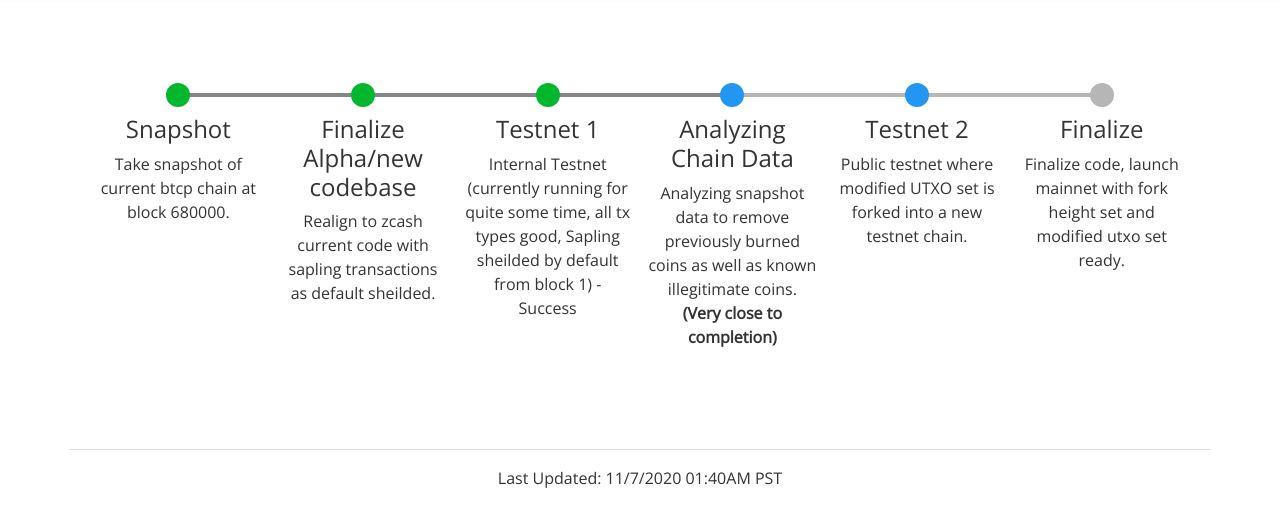
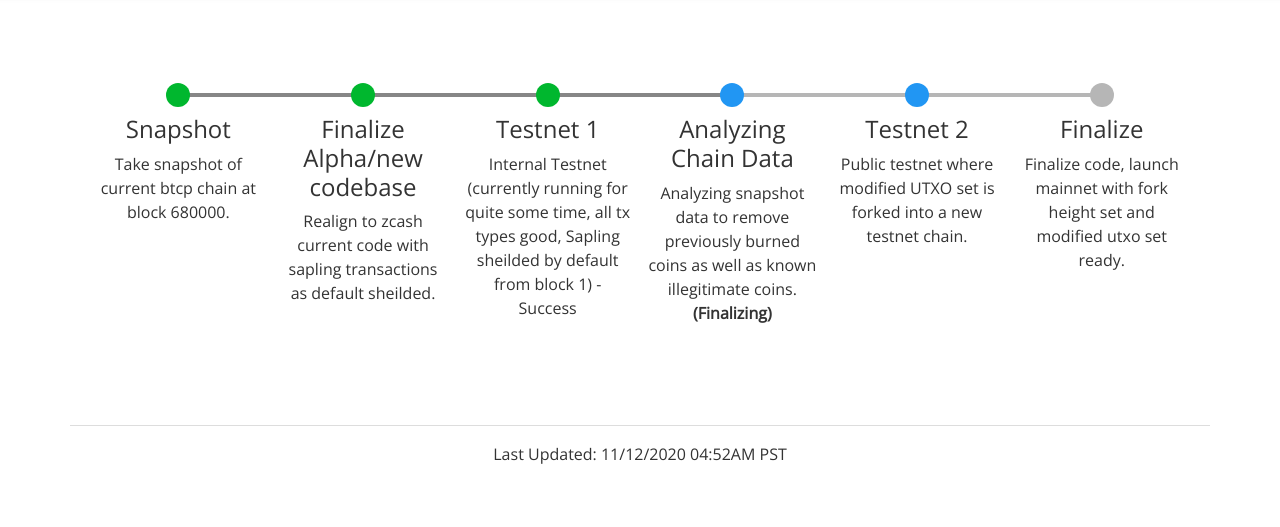
Before and after one commit to BTCPrivate/progress, a website: page docs/index.html in a window 1280 px wide. Shown: the part 89-616 px from the top of the page. Drawn offline with nearby package versions, Linux system fonts and the light colour scheme.

Commit message:
Update index.html
Finalizing Analyzing Chain Data

```diff
--- a/docs/index.html
+++ b/docs/index.html
@@ -56,7 +56,7 @@
             <div class="progress-marker"></div>
             <div class="progress-text">
               <h4 class="progress-title">Analyzing Chain Data</h4>
-              Analyzing snapshot data to remove previously burned coins as well as known illegitimate coins. <strong>(Very close to completion)</strong>
+              Analyzing snapshot data to remove previously burned coins as well as known illegitimate coins. <strong>(Finalizing)</strong>
             </div>
           </li>
 
@@ -86,7 +86,7 @@
 
     <footer class="fullwidth fullwidth--sm footer">
       <div class="container">
-	Last Updated: 11/7/2020 01:40AM PST
+	Last Updated: 11/12/2020 04:52AM PST
       </div>
     </footer>
 
```
